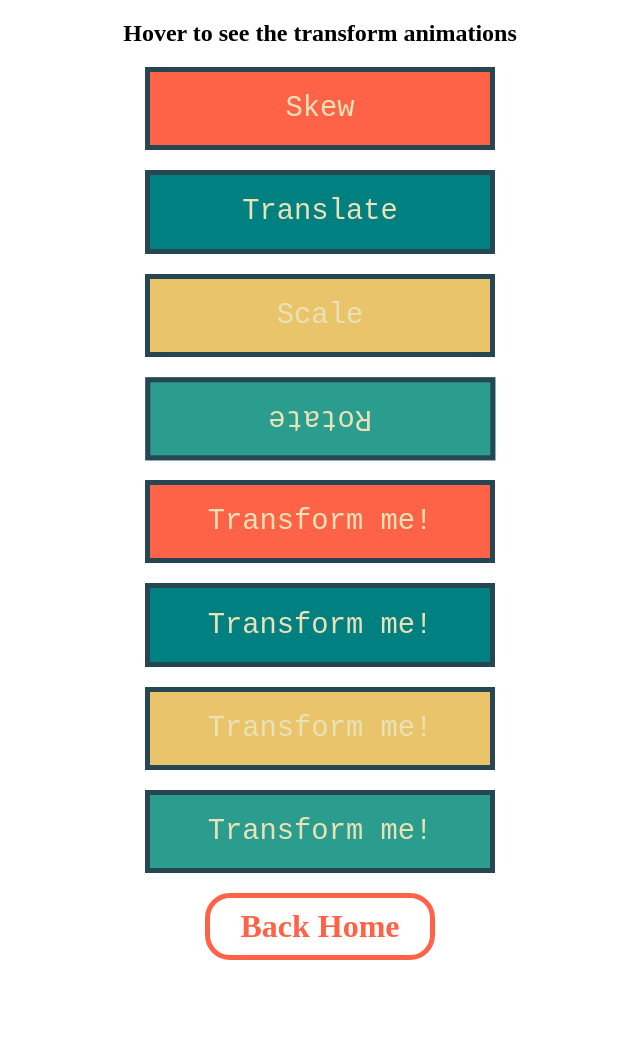
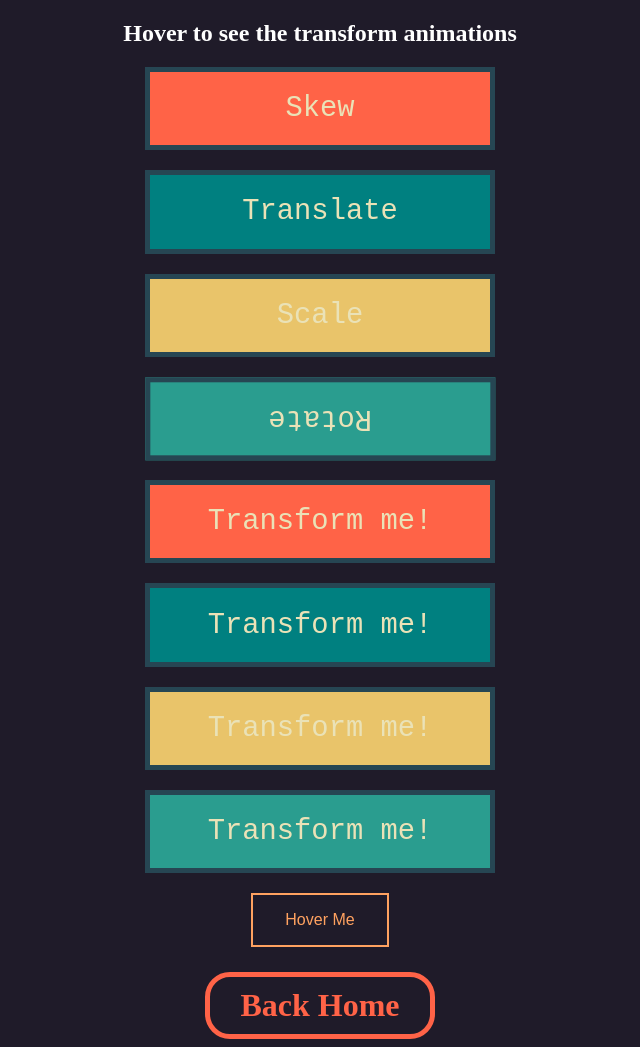
Before and after one commit to braglath/webdbootcamp, a PHP site: page /topics/transform.html in a window 1280 px wide. Shown: the whole page, without its empty margins (320-960 px from the left). Before the commit the page ends 960 px from the top, so only its background shows below. Run offline with PHP 8.4, Linux system fonts and the light colour scheme.

Commit message:
button animation

```diff
--- a/comments/css.txt
+++ b/comments/css.txt
@@ -326,3 +326,9 @@ transform: scale(2);
 transform: scale(xaxis,yaxis);
 
 skew, skewx, skewy - accepts angles(deg), skews an element
+
+
+##### BUTTON HOVER ANIMATION #####
+box-shadow: 12px 12px 10px 10px red; - xaxis, yaxis, blur radius, spread radius, color
+text-shadow: 12px 12px 10px 10px red; - xaxis, yaxis, blur radius, spread radius, color
+cursor: pointer; - changes the cursor to a pointer(like a hand clicking button)
--- a/css/transformStyle.css
+++ b/css/transformStyle.css
@@ -5,6 +5,12 @@
     padding: 10px;
     text-align: center;
     border-radius: 25px;
+    margin-top: 25px;
+    transition: 0.5s ease-in-out;
+}
+
+#google:hover {
+    border-color: white;
 }
 
 div>a {
@@ -14,10 +20,20 @@ div>a {
     font-weight: bold;
     text-decoration: none;
     text-align: end;
+    transition: 0.5s ease-in-out;
+}
+
+div>a:hover {
+    color: white;
+}
+
+body {
+    background-color: #1f1b29;
 }
 
 h2 {
     text-align: center;
+    color: white;
 }
 
 h1 {
@@ -100,3 +116,30 @@ section:first-of-type h1:nth-last-of-type(4):hover {
     transform: skew(20deg);
     transform-origin: inherit;
 }
+
+
+/* BUTTON ANIMATION */
+
+#button {
+    display: flex;
+    align-items: center;
+    justify-content: center;
+    /* todo height: 100vh; - this will make the element to appear dead center of the screen  */
+}
+
+button {
+    background: none;
+    color: #ffa260;
+    border: 2px solid;
+    padding: 1em 2em;
+    font-size: 1em;
+    transition: all 0.1s ease-in;
+}
+
+button:hover {
+    border-color: #f1ff5c;
+    color: white;
+    box-shadow: 0 0.5em 0.5em -0.4em #f1ff5c;
+    transform: translatey(-0.1em);
+    cursor: pointer;
+}
--- a/topics/transform.html
+++ b/topics/transform.html
@@ -23,6 +23,7 @@
         <h1>Transform me!</h1>
         <h1>Transform me!</h1>
     </section>
+    <div id="button"><button>Hover Me</button></div>
     <div id="google">
         <a href="/home.html">Back Home</a>
     </div>
```
